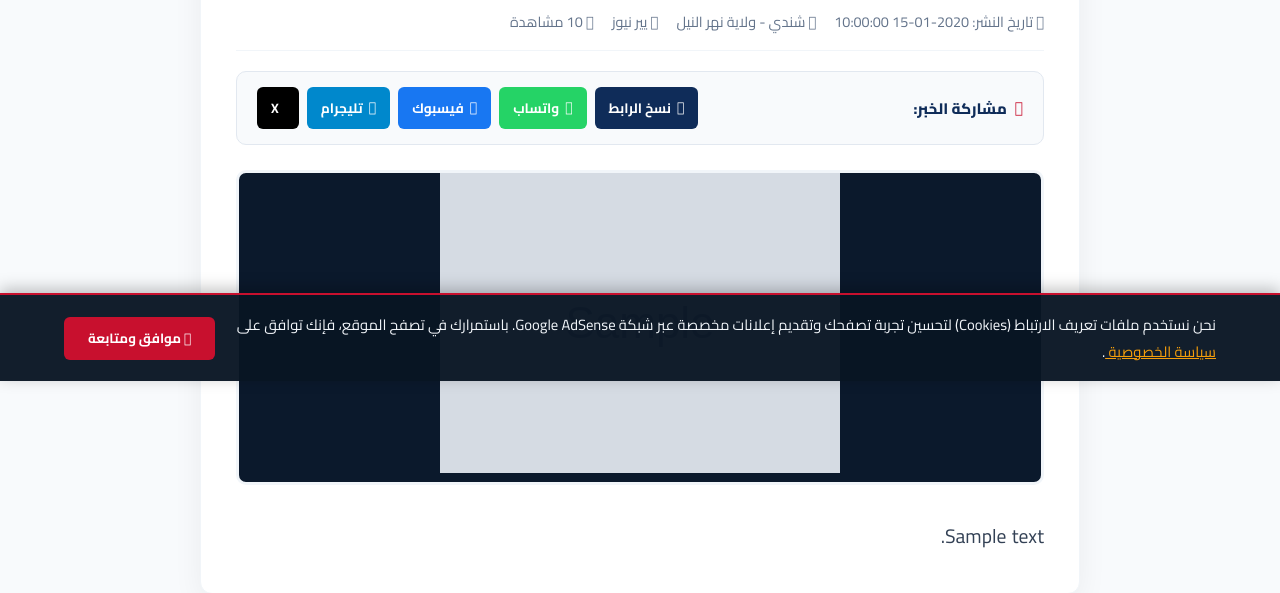
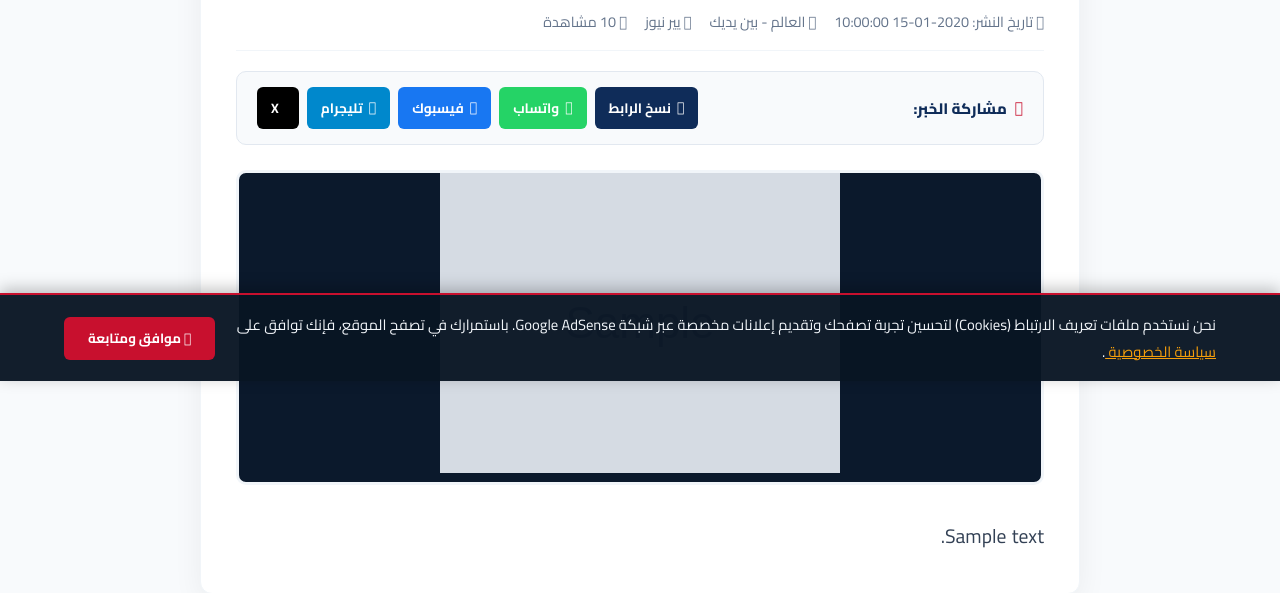
Before and after one commit to zzzzxx059-ui/year-news1, a Flask app: page /news/1 in a window 1280 px wide. Shown: the part 419-1012 px from the top of the page. Run offline with Flask 3, Linux system fonts and the light colour scheme; grey boxes marked "Sample" are stand-in pictures; a database or web service that is not in the repository returns one stand-in record (values such as "Sample title").

Commit message:
Update location text in news detail template

```diff
--- a/templates/news_detail.html
+++ b/templates/news_detail.html
@@ -160,7 +160,7 @@
 
         <div style="color:var(--text-muted); font-size:0.9rem; margin-bottom: 20px; border-bottom:1px solid #f1f5f9; padding-bottom:15px; display:flex; flex-wrap:wrap; gap:18px;">
             <span><i class="far fa-clock"></i> تاريخ النشر: {{ news.created_at }}</span>
-            <span><i class="fas fa-map-marker-alt"></i> شندي - ولاية نهر النيل</span>
+            <span><i class="fas fa-map-marker-alt"></i> العالم - بين يديك</span>
             <span><i class="fas fa-user-edit"></i> يير نيوز</span>
             <span><i class="fas fa-eye" aria-hidden="true"></i> {{ news.views | default(0) }} مشاهدة</span>
         </div>
```
